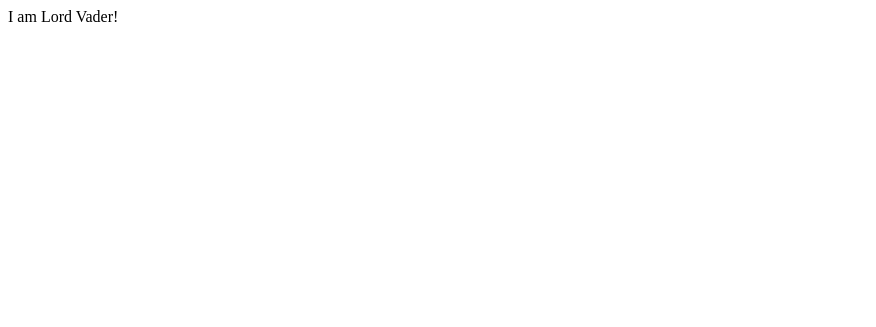
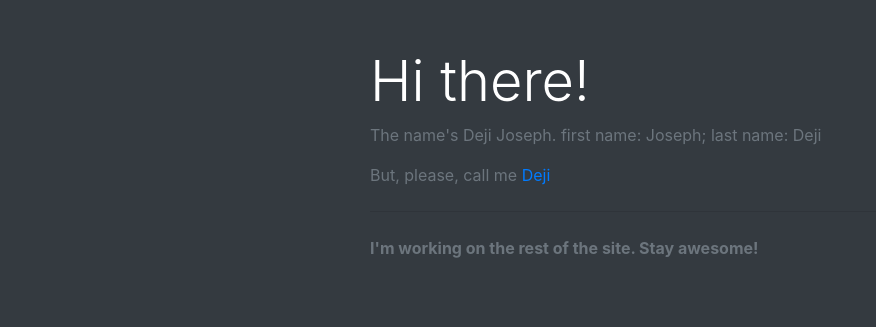
Before and after one commit to thedejijoseph/thedejijoseph.github.io, a plain HTML site: page index.html in a window 1280 px wide. Shown: the whole page, without its empty margins (0-876 px from the left). Drawn offline with nearby package versions, Linux system fonts and the light colour scheme.

Commit message:
first look

```diff
--- a/index.html
+++ b/index.html
@@ -1 +1,34 @@
-I am Lord Vader!
+<!DOCTYPE html>
+<html lang="en">
+<head>
+  <meta charset="UTF-8">
+  <meta name="viewport" content="width=device-width, initial-scale=1.0">
+  <meta http-equiv="X-UA-Compatible" content="ie=edge">
+
+  <!-- vendor styles -->
+  <link rel="stylesheet" href="https://stackpath.bootstrapcdn.com/bootstrap/4.3.1/css/bootstrap.min.css">
+
+
+  <title>Deji Joseph</title>
+</head>
+<body class="bg-dark">
+  <div class="container-fluid">
+    <div class="container">
+      <div class="row justify-content-center my-5">
+        <div class="col-md-6">
+          <div class="text-muted">
+            <h1 class="display-4 text-white">Hi there!</h1>
+            <p>The name's Deji Joseph. first name: Joseph; last name: Deji</p>
+            <p>But, please, call me <span class="text-primary">Deji</span></p>
+            <hr class="my-4">
+            <p class="font-weight-bold">I'm working on the rest of the site. Stay awesome!</p>
+          </div>
+        </div>
+      </div>
+    </div>
+  </div>
+
+  <!-- vendor scripts -->
+  <script src="https://stackpath.bootstrapcdn.com/bootstrap/4.3.1/js/bootstrap.bundle.min.js"></script>
+</body>
+</html>
```
